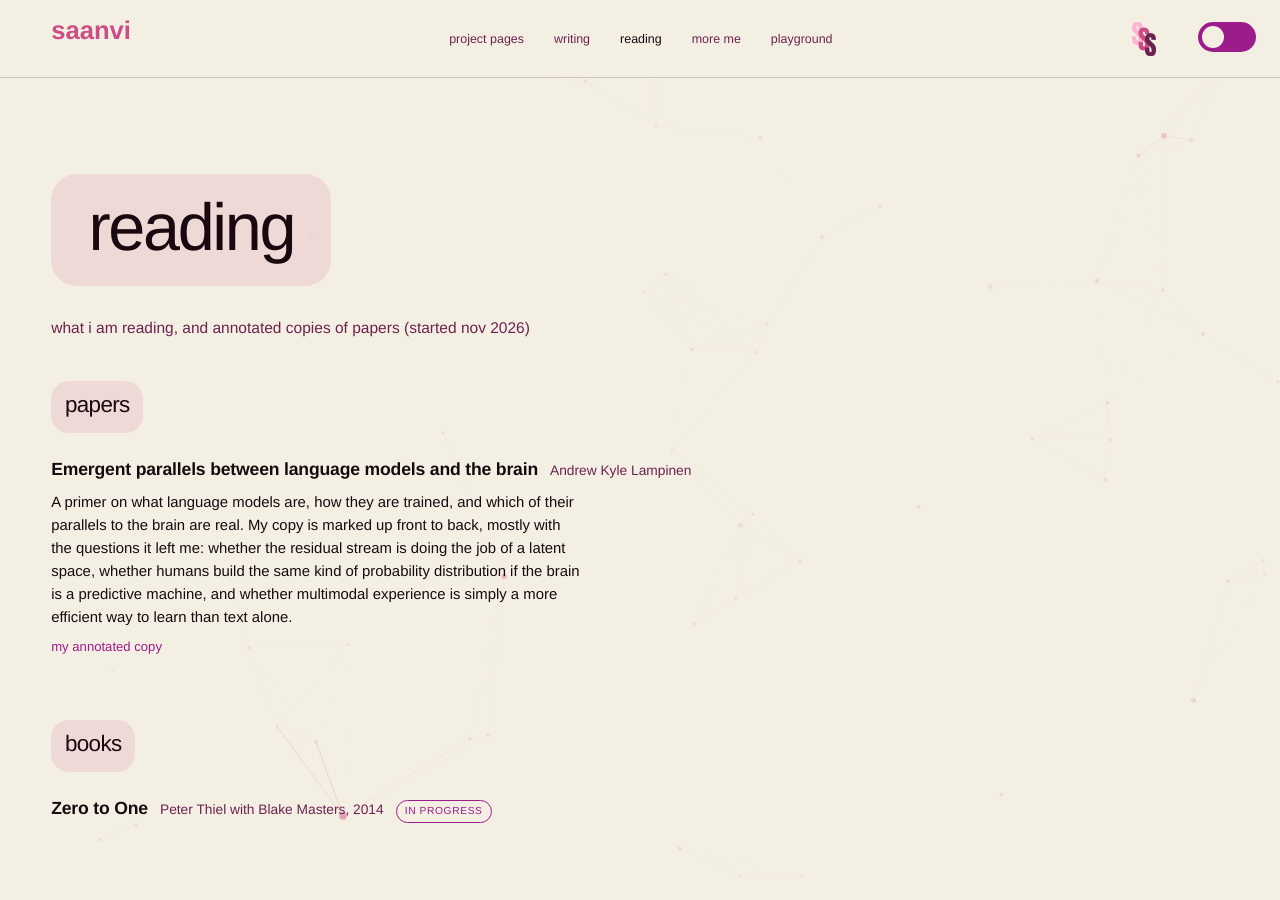
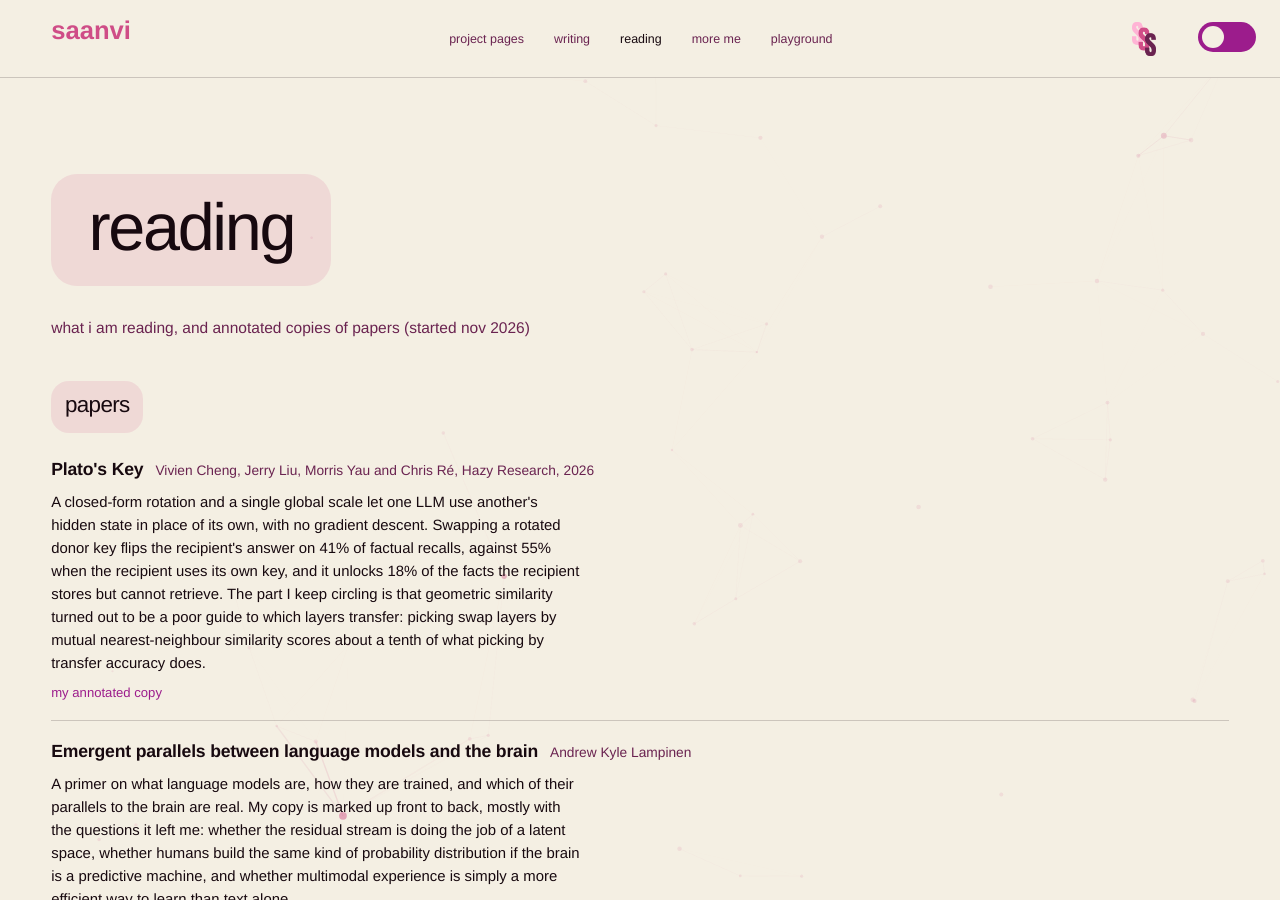
Before and after one commit to saanviiyer/saanviiyer.github.io, a Jekyll site: the page built from pages/reading.html, in a window 1280 px wide and 900 px high. Built offline with Jekyll 4.4.1, drawn with Linux system fonts in a browser that asks for light colours; some web fonts are replaced.

Commit message:
Add my annotated copy of Plato's Key to reading

```diff
--- a/_data/reading.yml
+++ b/_data/reading.yml
@@ -12,6 +12,21 @@
 #   status     optional, "reading" shows an "in progress" marker
 #
 # Newest first. The page does not sort, so order here is the order shown.
+
+- title: "Plato's Key"
+  author: "Vivien Cheng, Jerry Liu, Morris Yau and Chris Ré, Hazy Research"
+  kind: "paper"
+  year: "2026"
+  note: "A closed-form rotation and a single global scale let one LLM use another's hidden
+    state in place of its own, with no gradient descent. Swapping a rotated donor key
+    flips the recipient's answer on 41% of factual recalls, against 55% when the recipient
+    uses its own key, and it unlocks 18% of the facts the recipient stores but cannot
+    retrieve. The part I keep circling is that geometric similarity turned out to be a
+    poor guide to which layers transfer: picking swap layers by mutual nearest-neighbour
+    similarity scores about a tenth of what picking by transfer accuracy does."
+  link: "https://hazyresearch.stanford.edu/blog/2026-11-25-platos-key"
+  annotated: "/assets/pdfs/annotated/platos-key-annotated.pdf"
+  status: ""
 
 - title: "Emergent parallels between language models and the brain"
   author: "Andrew Kyle Lampinen"
```
Also changed, not shown: 1 other file.
